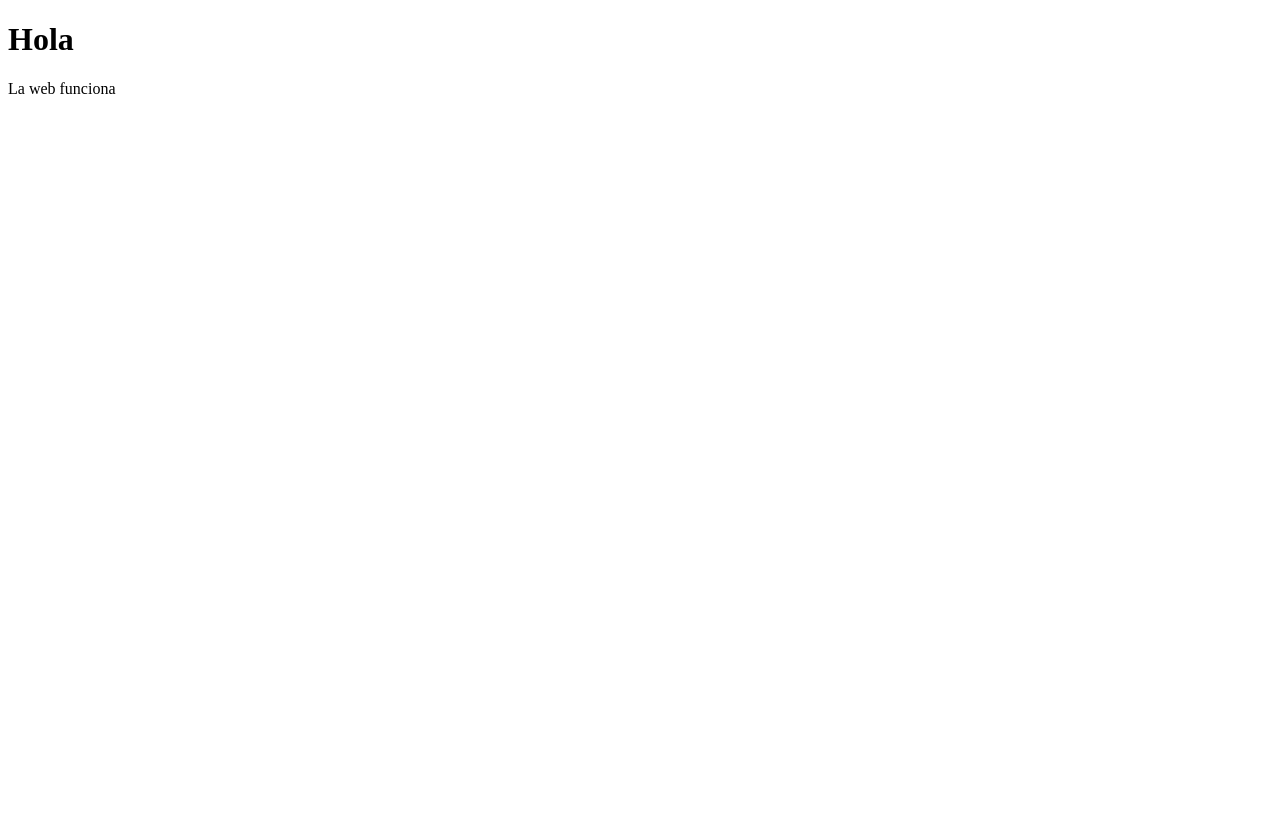
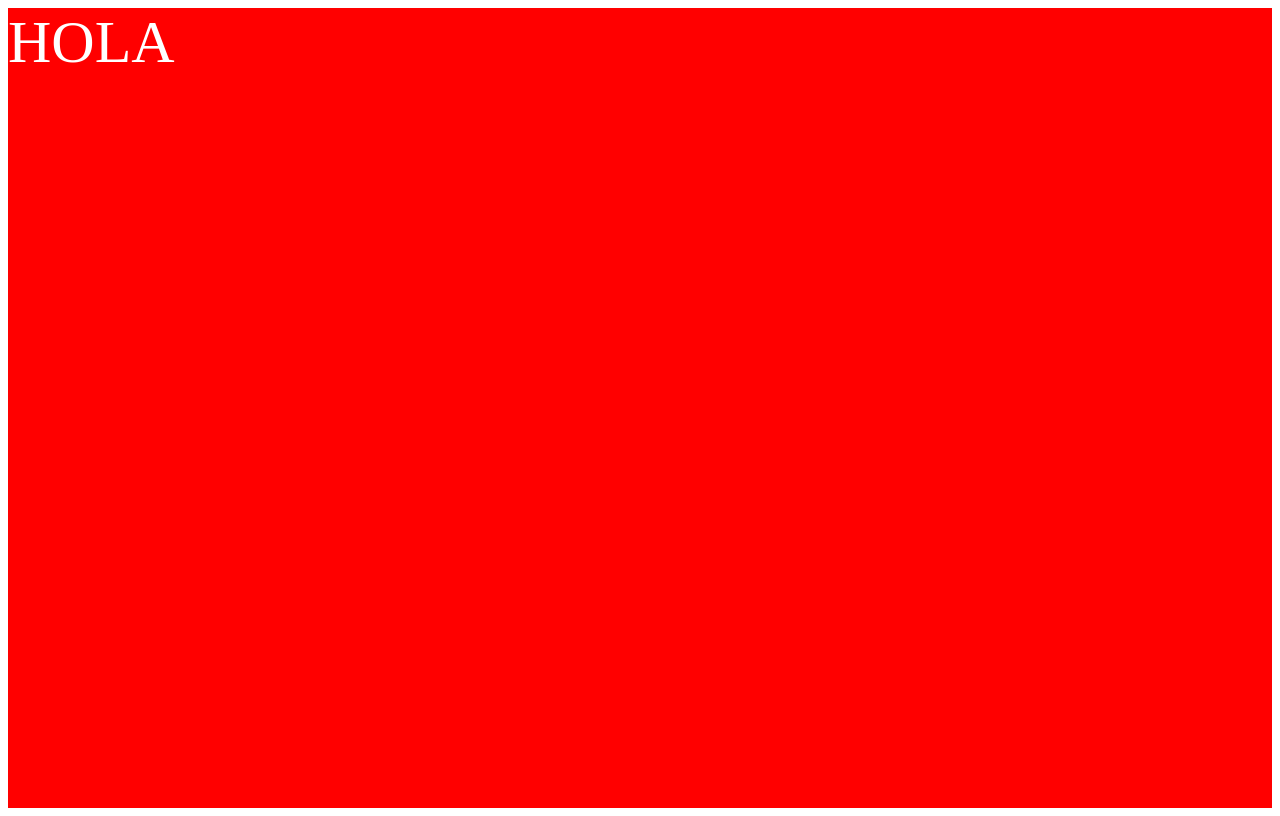
Before and after one commit to PauRaset/portalKid, a React (Vite) app: page / in a window 1280 px wide. Built offline with nearby package versions, Linux system fonts and the light colour scheme.

Commit message:
Update App.jsx

```diff
--- a/src/App.jsx
+++ b/src/App.jsx
@@ -1,8 +1,9 @@
+import React from 'react'
+
 export default function App() {
   return (
-    <div>
-      <h1>Hola</h1>
-      <p>La web funciona</p>
+    <div style={{ background: 'red', minHeight: '100vh', color: 'white', fontSize: '60px' }}>
+      HOLA
     </div>
   )
 }
```
